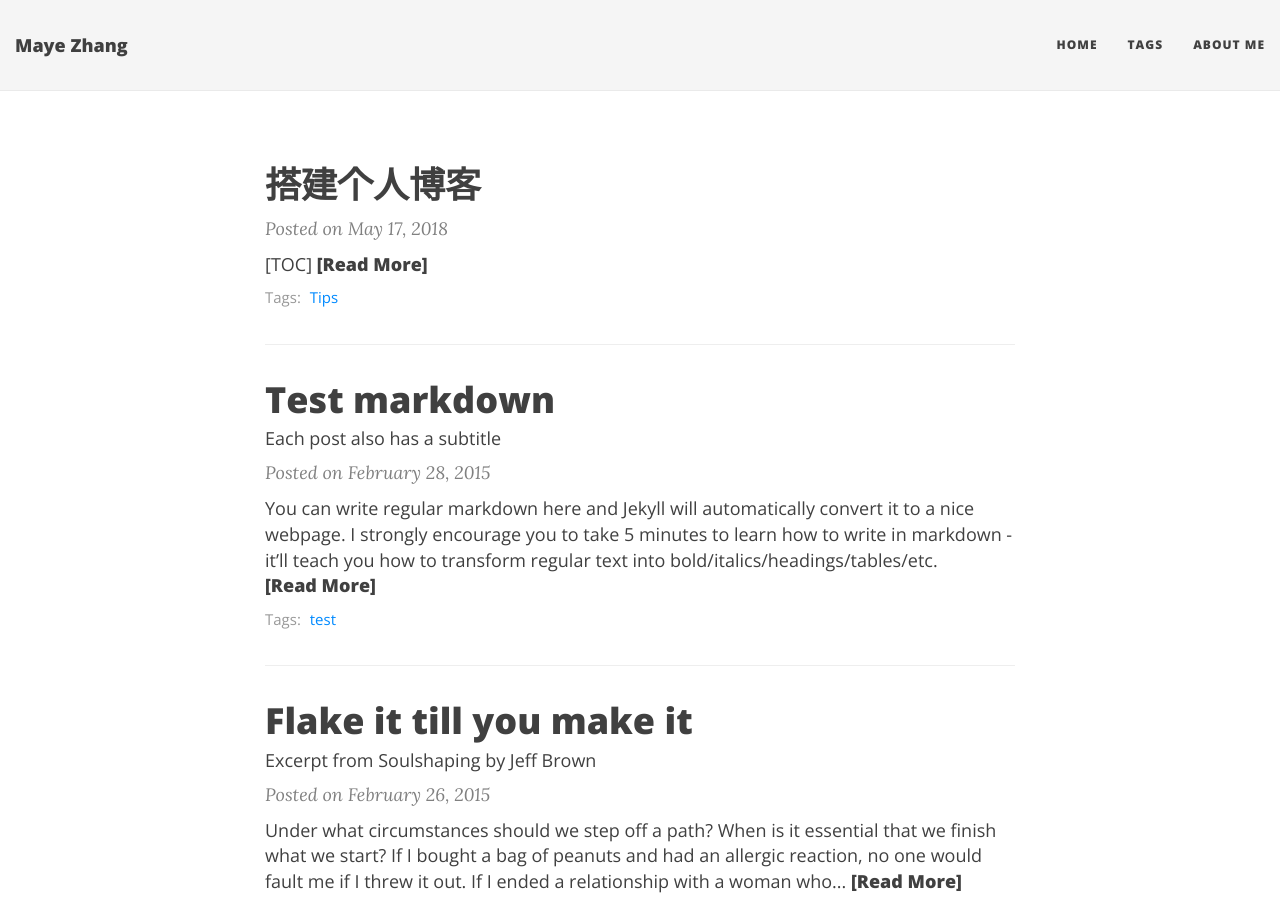
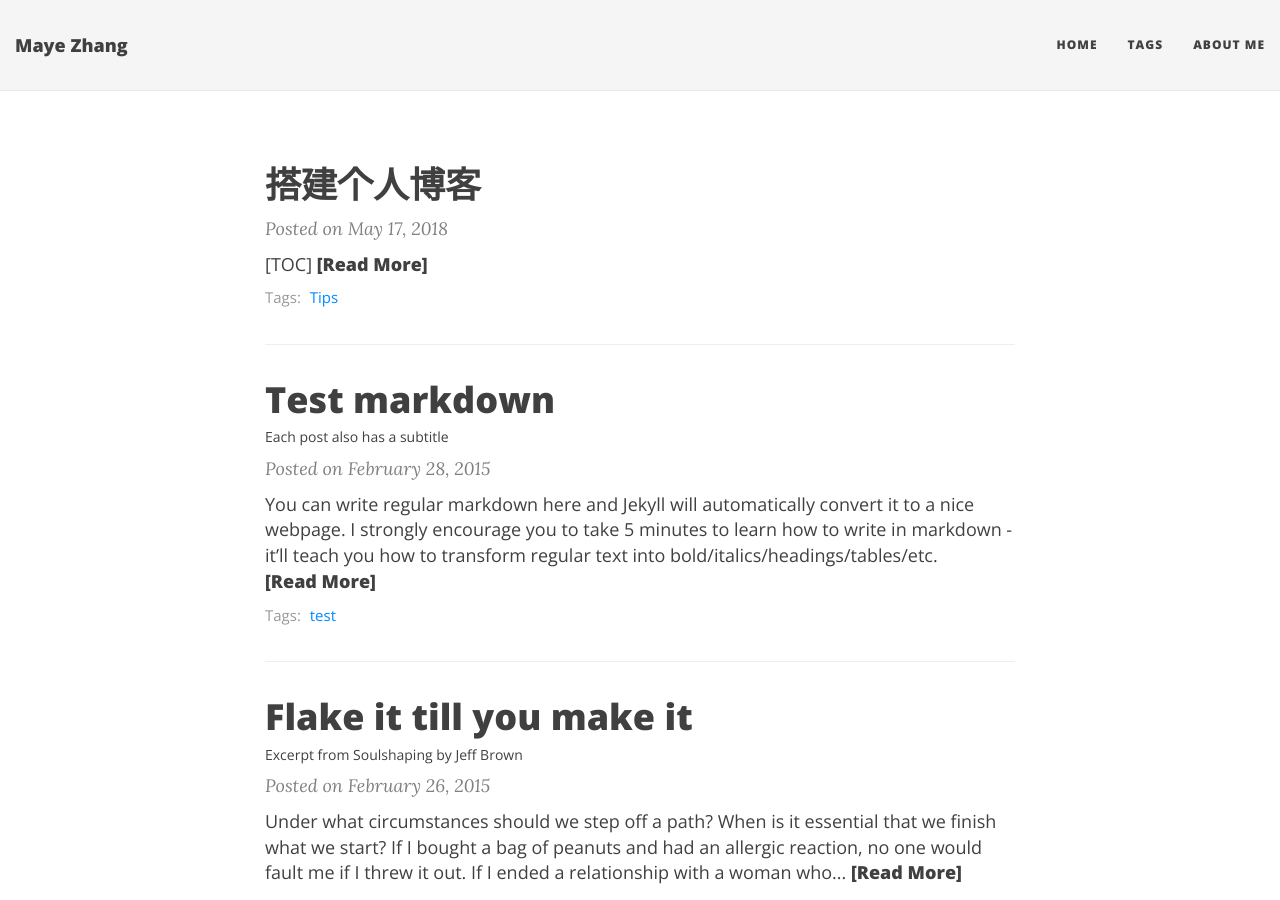
Before and after one commit to MayeZhang/MayeZhang.github.io, a Jekyll site: the page built from index.html, in a window 1280 px wide and 900 px high. Built offline with Jekyll 4.4.1, drawn with Linux system fonts in a browser that asks for light colours; nearby versions of some CDN libraries; the list of posts is cut into pages by our own code.

Commit message:
Update index.html

```diff
--- a/index.html
+++ b/index.html
@@ -2,7 +2,6 @@
 layout: page
 #title: Blog
 #subtitle: This is where I will tell my friends way too much about me
-avatar: "/img/avatar-icon.png"
 use-site-title: true
 ---
 
@@ -10,12 +9,12 @@
   {% for post in paginator.posts %}
   <article class="post-preview">
     <a href="{{ post.url | relative_url }}">
-	  <h3 class="post-title">{{ post.title }}</h3>
+	  <h4 class="post-title">{{ post.title }}</h4>
 
 	  {% if post.subtitle %}
-	  <h4 class="post-subtitle">
+	  <h5 class="post-subtitle">
 	    {{ post.subtitle }}
-	  </h4>
+	  </h5>
 	  {% endif %}
     </a>
 
```
